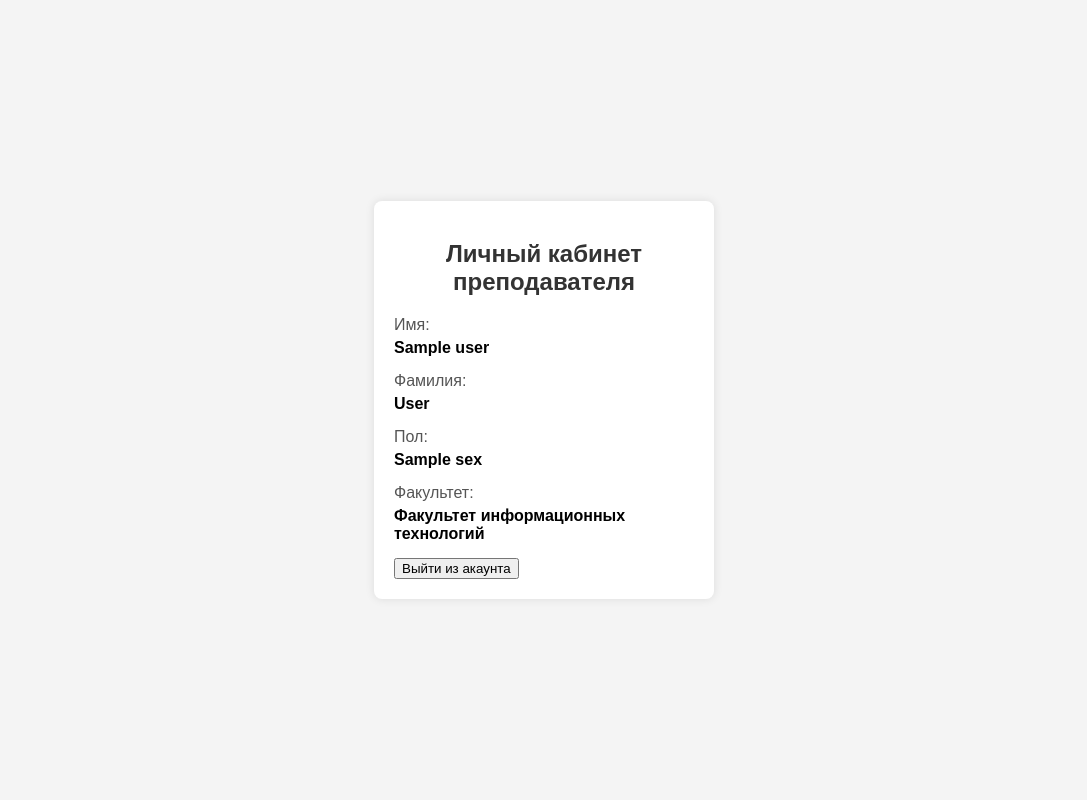
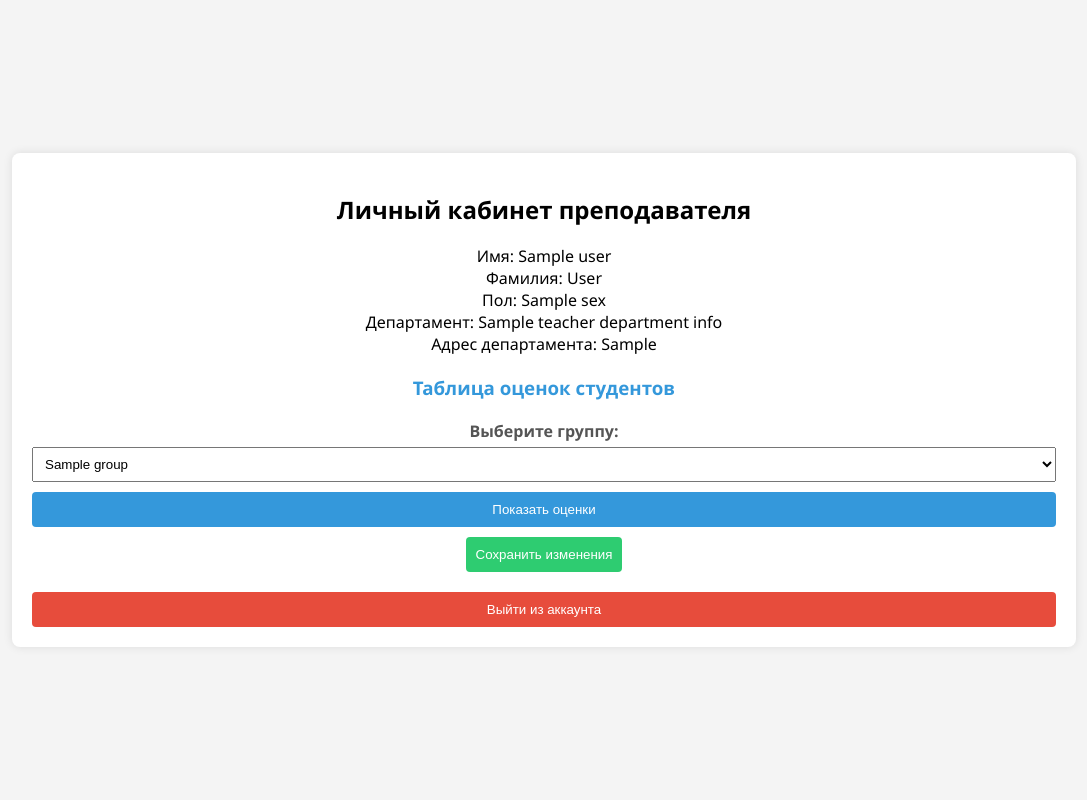
Before and after one commit to MarchAleksey/BaseData_KP, a Flask app: template pythonProject/templates/teacher.html in a window 1280 px wide. Shown: the whole page, without its empty margins (96-1183 px from the left). Run offline with Flask 3, Linux system fonts and the light colour scheme; the template is opened without the code that fills it: most values are stand-ins (such as "Sample title", 1, 10 or a date in 2020); some libraries are stand-ins or nearby versions.

Commit message:
Update teacher.html

```diff
--- a/pythonProject/templates/teacher.html
+++ b/pythonProject/templates/teacher.html
@@ -1,12 +1,13 @@
 <!DOCTYPE html>
 <html lang="en">
+
 <head>
     <meta charset="UTF-8">
     <meta name="viewport" content="width=device-width, initial-scale=1.0">
     <title>Личный кабинет преподавателя</title>
     <style>
         body {
-            font-family: Arial, sans-serif;
+            font-family: 'Segoe UI', Tahoma, Geneva, Verdana, sans-serif;
             background-color: #f4f4f4;
             margin: 0;
             padding: 0;
@@ -21,49 +22,111 @@
             border-radius: 8px;
             box-shadow: 0 0 10px rgba(0, 0, 0, 0.1);
             padding: 20px;
-            width: 300px;
+            width: 80%;
+            text-align: center;
         }
 
-        .profile-container h2 {
-            text-align: center;
-            color: #333;
-        }
-
-        .profile-info {
+        .grades-table {
             margin-top: 20px;
         }
 
-        .info-group {
-            margin-bottom: 15px;
+        .grades-table h3 {
+            color: #3498db;
+            margin-bottom: 20px;
         }
 
-        .info-group label {
+        .grades-table label {
+            color: #555;
+            font-weight: bold;
+            margin-bottom: 5px;
             display: block;
-            margin-bottom: 5px;
-            color: #555;
         }
 
-        .info-group span {
-            font-weight: bold;
+        .grades-table select {
+            width: 100%;
+            padding: 8px;
+            box-sizing: border-box;
+            margin-bottom: 10px;
+        }
+
+        .grades-table button {
+            background-color: #3498db;
+            color: #fff;
+            border: none;
+            padding: 10px;
+            cursor: pointer;
+            border-radius: 4px;
+            width: 100%;
+            transition: background-color 0.3s;
+        }
+
+        .grades-table button:hover {
+            background-color: #2980b9;
+        }
+
+        .grades-table table {
+            border-collapse: collapse;
+            width: 100%;
+            margin-top: 20px;
+        }
+
+        .grades-table th,
+        .grades-table td {
+            border: 1px solid #ddd;
+            padding: 8px;
+            text-align: left;
+        }
+
+        .grades-table th {
+            background-color: #3498db;
+            color: #fff;
+        }
+
+        .grades-table input {
+            width: 80px;
+        }
+
+        .grades-table .save-button {
+            background-color: #2ecc71;
+            color: #fff;
+            border: none;
+            padding: 10px;
+            cursor: pointer;
+            border-radius: 4px;
+            width: auto;
+            margin-top: 10px;
+        }
+
+        .grades-table .save-button:hover {
+            background-color: #27ae60;
         }
 
         .logout-link {
             text-align: center;
-            margin-top: 10px;
+            margin-top: 20px;
         }
 
-        .logout-link a {
-            color: #e74c3c;
-            text-decoration: none;
-            font-weight: bold;
+        .logout-link button {
+            background-color: #e74c3c;
+            color: #fff;
+            border: none;
+            padding: 10px;
+            cursor: pointer;
+            border-radius: 4px;
+            width: 100%;
+            transition: background-color 0.3s;
+        }
+
+        .logout-link button:hover {
+            background-color: #c0392b;
         }
     </style>
 </head>
+
 <body>
 
     <div class="profile-container">
         <h2>Личный кабинет преподавателя</h2>
-    <div class="profile-info">
         <div class="info-group">
             <label>Имя:</label>
             <span>{{ user_data.name }}</span>
@@ -77,16 +140,120 @@
             <span>{{ user_data.sex }}</span>
         </div>
         <div class="info-group">
-            <label>Факультет:</label>
-            <span>Факультет информационных технологий</span>
+            <label>Департамент:</label>
+            <span>{{ teacher_department_info.department_name }}</span>
         </div>
+        <div class="info-group">
+            <label>Адрес департамента:</label>
+            <span>{{ teacher_department_info.department_adress }}</span>
         </div>
+
+        <div class="grades-table">
+            <h3>Таблица оценок студентов</h3>
+            <form id="changeMarksForm">
+                <label for="groupSelect">Выберите группу:</label>
+                <select id="groupSelect" name="selected_group">
+                    {% for group in groups %}
+                        <option value="{{ group.id }}">{{ group.name }}</option>
+                    {% endfor %}
+                </select>
+                <button type="button" onclick="getStudentsAndGrades()">Показать оценки</button>
+            </form>
+            <table border="1" id="gradesTable" style="display: none;">
+                <thead>
+                    <tr>
+                        <th>Имя студента</th>
+                        <th>Фамилия студента</th>
+                        <th>Предмет</th>
+                        <th>Текущая оценка</th>
+                        <th>Новая оценка</th>
+                    </tr>
+                </thead>
+                <tbody id="gradesTableBody">
+                    <!-- Здесь будут отображаться оценки студентов -->
+                </tbody>
+            </table>
+            <button type="button" class="save-button" onclick="saveStudentGrades()">Сохранить изменения</button>
+        </div>
+
+        <div class="logout-link">
             <form class="login-form" action="{{ url_for('logout') }}" method="get">
                 <div class="form-group">
-            <button type="submit">Выйти из акаунта</button>
+                    <button type="submit">Выйти из аккаунта</button>
                 </div>
             </form>
         </div>
 
+        <script>
+            function getStudentsAndGrades() {
+                var form = document.getElementById("changeMarksForm");
+                var formData = new FormData(form);
+
+                fetch('/teacher/get_students_and_grades', {
+                    method: 'POST',
+                    body: formData
+                })
+                    .then(response => response.json())
+                    .then(data => {
+                        if (data.success) {
+                            // Отобразите таблицу с оценками студентов
+                            displayGradesTable(data.students);
+                        } else {
+                            alert(data.message);
+                        }
+                    })
+                    .catch(error => {
+                        console.error('Error:', error);
+                    });
+            }
+
+            function displayGradesTable(students) {
+                var tableBody = document.getElementById("gradesTableBody");
+                tableBody.innerHTML = "";
+
+                students.forEach(function (student) {
+                    var row = tableBody.insertRow();
+                    var cell1 = row.insertCell(0);
+                    var cell2 = row.insertCell(1);
+                    var cell3 = row.insertCell(2);
+                    var cell4 = row.insertCell(3);
+                    var cell5 = row.insertCell(4);
+
+                    cell1.innerHTML = student.name;
+                    cell2.innerHTML = student.surname;
+                    cell3.innerHTML = student.subject_name;
+                    cell4.innerHTML = student.current_grade;
+
+                    var input = document.createElement("input");
+                    input.type = "text";
+                    input.name = "new_grades[" + student.student_id + "]";
+                    input.value = student.current_grade;
+                    cell5.appendChild(input);
+                });
+
+                var gradesTable = document.getElementById("gradesTable");
+                gradesTable.style.display = "table";
+            }
+
+            function saveStudentGrades() {
+                var form = document.getElementById("changeMarksForm");
+                var formData = new FormData(form);
+
+                fetch('/teacher/save_student_grades', {
+                    method: 'POST',
+                    body: formData
+                })
+                    .then(response => response.json())
+                    .then(data => {
+                        alert(data.message);
+                    })
+                    .catch(error => {
+                        console.error('Error:', error);
+                    });
+            }
+        </script>
+    </div>
+
 </body>
+
 </html>
```
Lines whose indentation alone changed are shown as unchanged.
